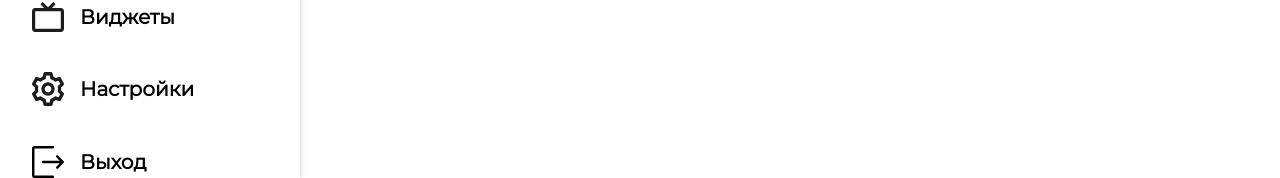
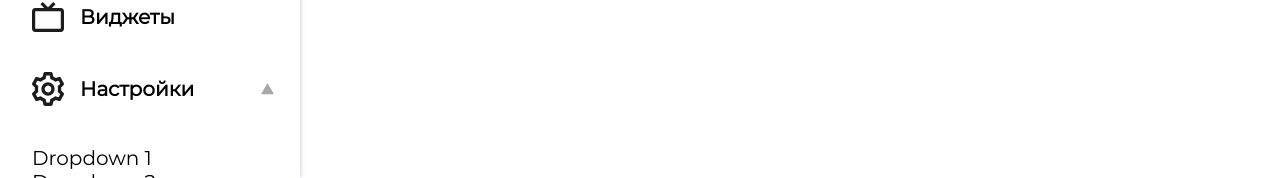
Before and after one commit to dockwall/react-fly-crm, a React (Create React App) app: page / in a window 1280 px wide. Both pictures are taken after a click on the button "Настройки". Shown: the part 622-800 px from the top of the page. Built offline with nearby package versions, Linux system fonts and the light colour scheme.

Commit message:
Started working with Dropdown Settings

```diff
--- a/src/components/AsideMenu/AsideMenu.scss
+++ b/src/components/AsideMenu/AsideMenu.scss
@@ -51,6 +51,10 @@
     margin: 0 3px;
   }
 
+  .settings-dropdown__image {
+    margin-left: 67px;
+  }
+
   span {
     margin-left: 16px;
     font-weight: 600;
--- a/src/components/AsideMenu/AsideMenu.tsx
+++ b/src/components/AsideMenu/AsideMenu.tsx
@@ -1,4 +1,5 @@
-import React from "react";
+import React, { useState } from "react";
+import Dropdown from "./Dropdown";
 import "./AsideMenu.scss";
 import mainImage from "./img/main.svg";
 import searchImage from "./img/search.svg";
@@ -7,9 +8,12 @@ import calendarImage from "./img/calendar.svg";
 import mapsImage from "./img/maps.svg";
 import widgetsImage from "./img/widgets.svg";
 import settingsImage from "./img/settings.svg";
+import settingsDropdownImage from "./img/settings-dropdown.svg";
 import exitImage from "./img/exit.svg";
 
 const AsideMenu = () => {
+  const [isDropdownActive, setIsDropdownActive] = useState(false);
+
   return (
     <div className="menu-root">
       <div className="menu-content">
@@ -59,10 +63,17 @@ const AsideMenu = () => {
         <button
           type="button"
           className="menu-content__button menu-content-element"
+          onClick={() => setIsDropdownActive(!isDropdownActive)}
         >
           <img src={settingsImage} alt="Настройки" />
           <span>Настройки</span>
+          <img
+            src={settingsDropdownImage}
+            alt=""
+            className="settings-dropdown__image"
+          ></img>
         </button>
+        {isDropdownActive ? <Dropdown /> : null}
         <button
           type="button"
           className="menu-content__button menu-content-element"
--- /dev/null
+++ b/src/components/AsideMenu/Dropdown.tsx
@@ -0,0 +1,12 @@
+import React from "react";
+
+const Dropdown = () => {
+  return (
+    <div>
+      <div>Dropdown 1</div>
+      <div>Dropdown 2</div>
+    </div>
+  );
+};
+
+export default Dropdown;
```
Also changed, not shown: src/components/AsideMenu/img/settings-dropdown.svg (added).
